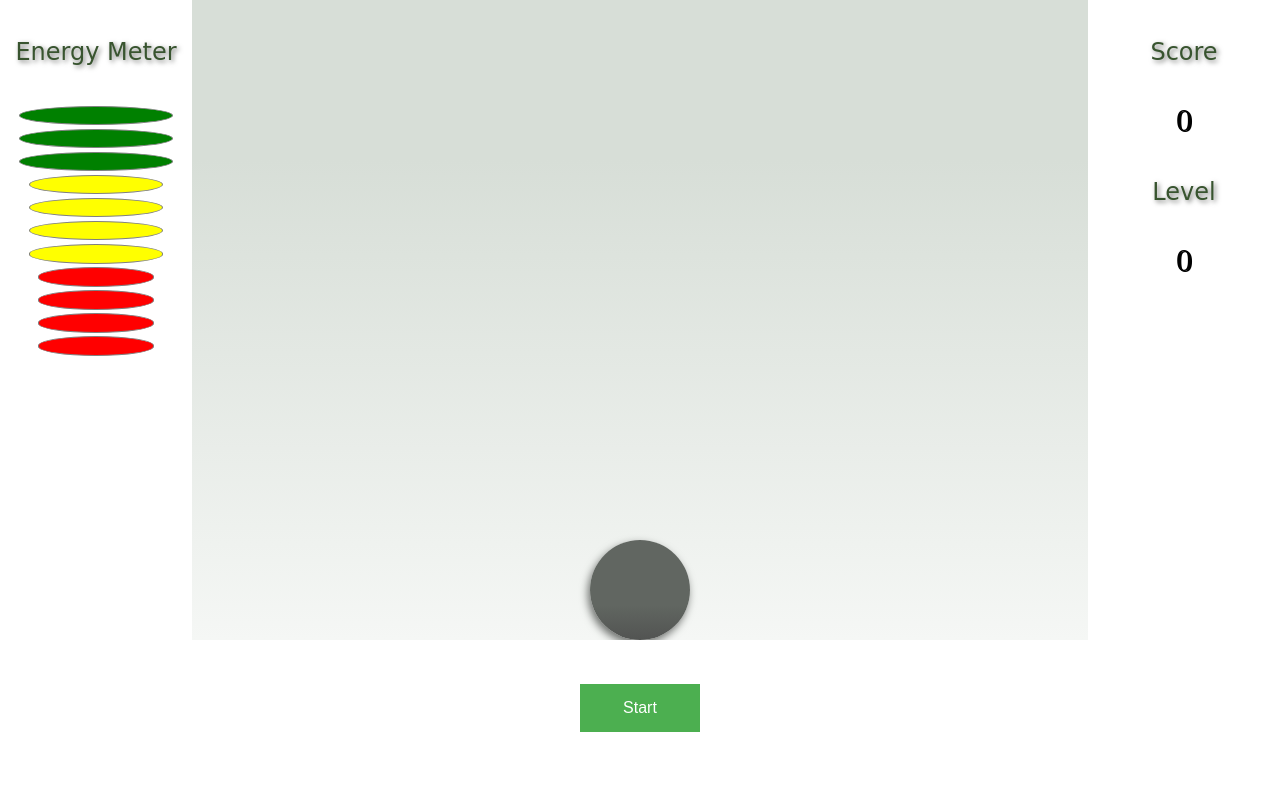
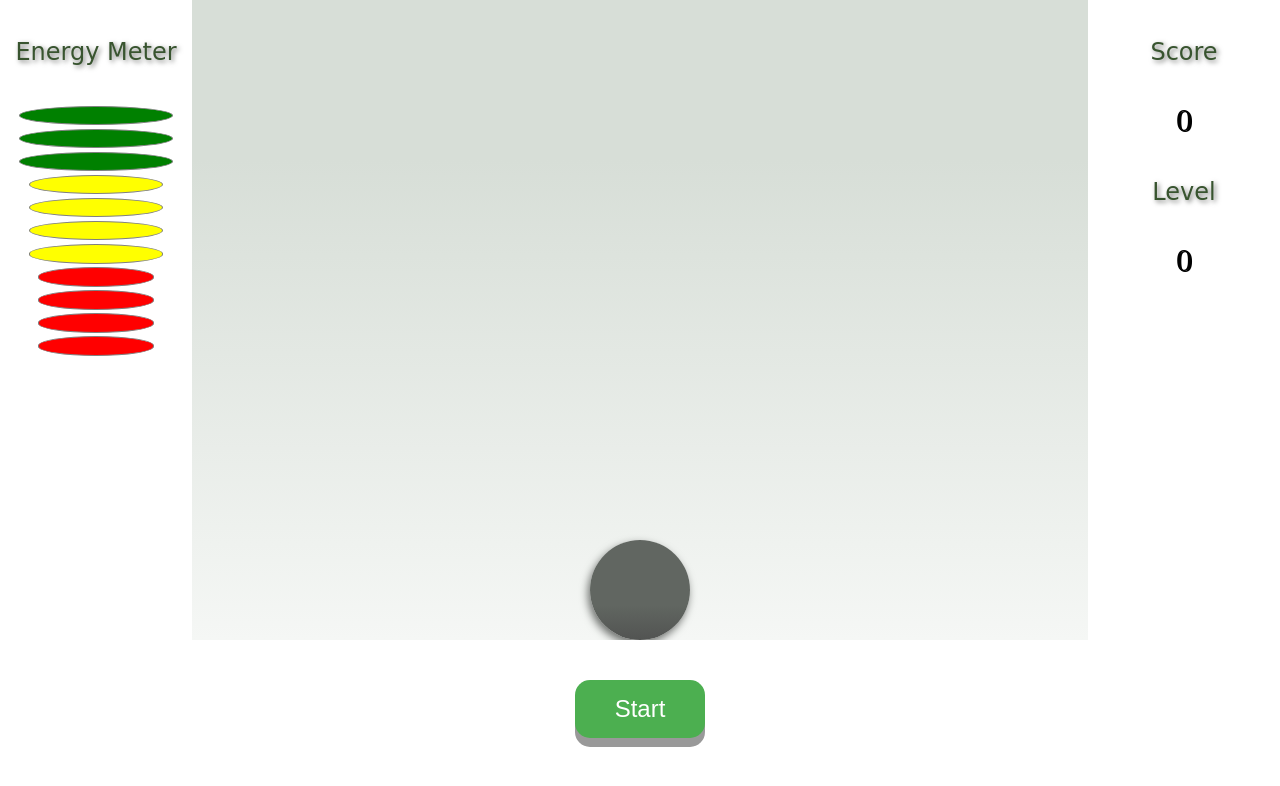
Before and after one commit to vj010/MissIt, a React app: page / in a window 1280 px wide. Shown: the top 786 px of the page. Built offline with nearby package versions, Linux system fonts and the light colour scheme.

Commit message:
added style to start/reset button

```diff
--- a/src/Components/Button/Button.css
+++ b/src/Components/Button/Button.css
@@ -1,17 +1,36 @@
 .button {
-	background-color: #4caf50; /* Green */
+	padding: 15px 25px;
+	font-size: 24px;
+	text-align: center;
+	cursor: pointer;
+	outline: none;
+	color: #fff;
+	background-color: #4caf50;
 	border: none;
-	color: white;
-	padding: 15px 32px;
-	text-align: center;
-	text-decoration: none;
-	display: inline-block;
-	font-size: 16px;
-	margin: 4px 2px;
-	cursor: pointer;
-	width: 120px;
+	border-radius: 15px;
+	width: 130px;
+	box-shadow: 0 9px #999;
 }
 
 .button-inactive {
 	background-color: #555555;
 }
+.button:hover {
+	background-color: #3e8e41;
+}
+
+.button:active {
+	background-color: #3e8e41;
+	box-shadow: 0 5px #666;
+	transform: translateY(4px);
+}
+
+.button-inactive:hover {
+	background-color: black;
+}
+
+.button-inactive:active {
+	background-color: black;
+	box-shadow: 0 5px #666;
+	transform: translateY(4px);
+}
```
